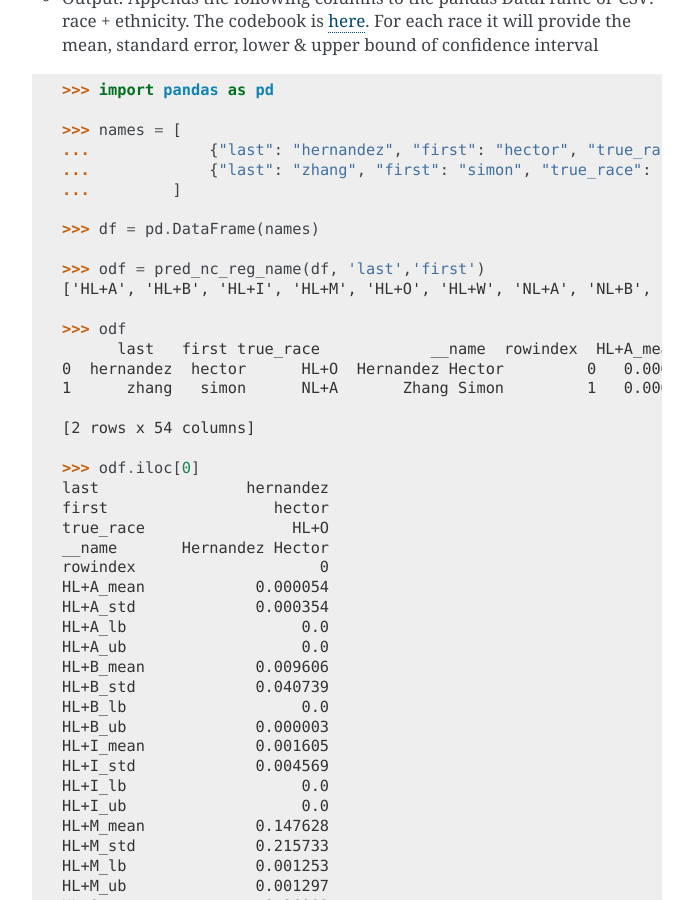
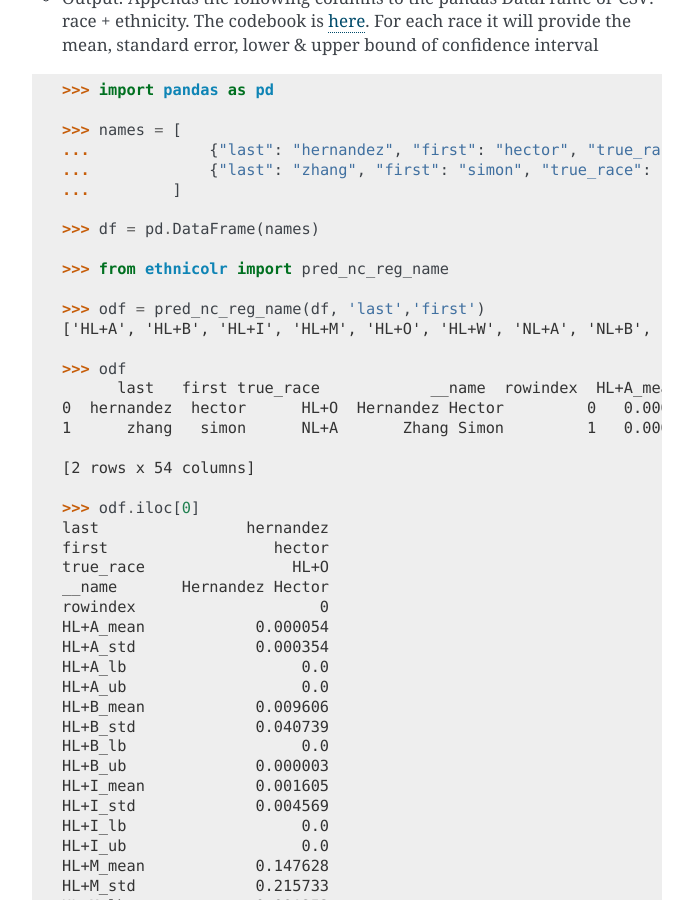
Before and after one commit to appeler/ethnicolr, a Sphinx documentation site: the page built from docs/source/ethnicolr.rst, in a window 1280 px wide and 900 px high, scrolled down 13259 px. Shown: the whole window, without its empty margins (418-1111 px from the left). Built offline with Sphinx 7.4.7, drawn with Linux system fonts in a browser that asks for light colours.

Commit message:
Final changes to uncertainty feature (#54)
* Florida last name uncertainty model

* Notebook for Florida Last Name uncertainty model

* Florida last name uncertainty model complete

* regenerated model based on python 3.6

* Visual Studio files commit

* Florida last name uncertainity model with correct output

* Fixed Florida test script

* Fixed missing brackets, syntax errors

* Fixed census model bug with loading right year models and files

* Fixed test scripts to use array of races to sum across

* Fixed bug with csv files to be resource filename objects

* Updated base models with uncertainty model

* Florida models regenerated with uncertainty

* Set training=True and updated FL test script

* FL full name model

* Updated readme to reflect uncertainty

* fix ub & lb variables to be float

* Removed python 3.6, incompatible with tf2.5

* Updated readme to include uncertainty models

* updated NC model to include dropout units for uncertainty

* Updated README to show output of NC with uncertainty

* Added myself (Bashar) as author

* Updated NC test script to a more ethnic name

* Updated readme to show NC model with uncertainty

* Updated to python 3.8

* minor touches to readme and update docs version

* exclude docs build folders

* missing import for NC model in main README.rst

```diff
--- a/README.rst
+++ b/README.rst
@@ -687,6 +687,8 @@ where the data is:
 
       >>> df = pd.DataFrame(names)
 
+      >>> from ethnicolr import pred_nc_reg_name
+
       >>> odf = pred_nc_reg_name(df, 'last','first')
       ['HL+A', 'HL+B', 'HL+I', 'HL+M', 'HL+O', 'HL+W', 'NL+A', 'NL+B', 'NL+I', 'NL+M', 'NL+O', 'NL+W']
 
--- a/docs/source/ethnicolr.rst
+++ b/docs/source/ethnicolr.rst
@@ -687,6 +687,8 @@ where the data is:
 
       >>> df = pd.DataFrame(names)
 
+      >>> from ethnicolr import pred_nc_reg_name
+
       >>> odf = pred_nc_reg_name(df, 'last','first')
       ['HL+A', 'HL+B', 'HL+I', 'HL+M', 'HL+O', 'HL+W', 'NL+A', 'NL+B', 'NL+I', 'NL+M', 'NL+O', 'NL+W']
 
--- a/readthedocs.yml
+++ b/readthedocs.yml
@@ -2,5 +2,5 @@ formats:
     - none
 
 python:
-    version: 3.5
+    version: 3.8
     setup_py_install: true
```
Also changed, not shown: 1 other file.
